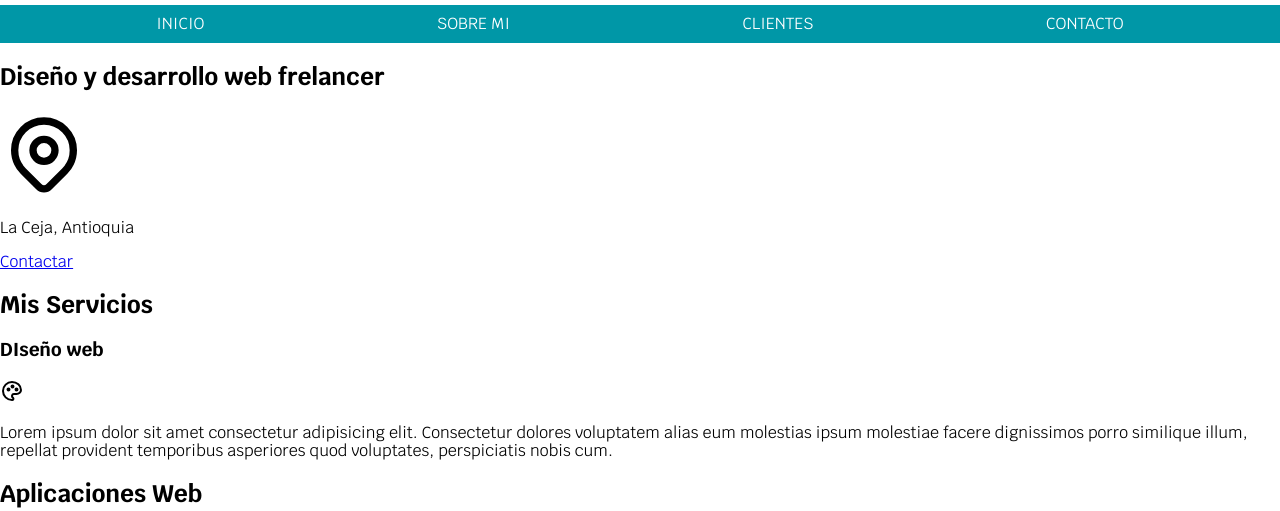
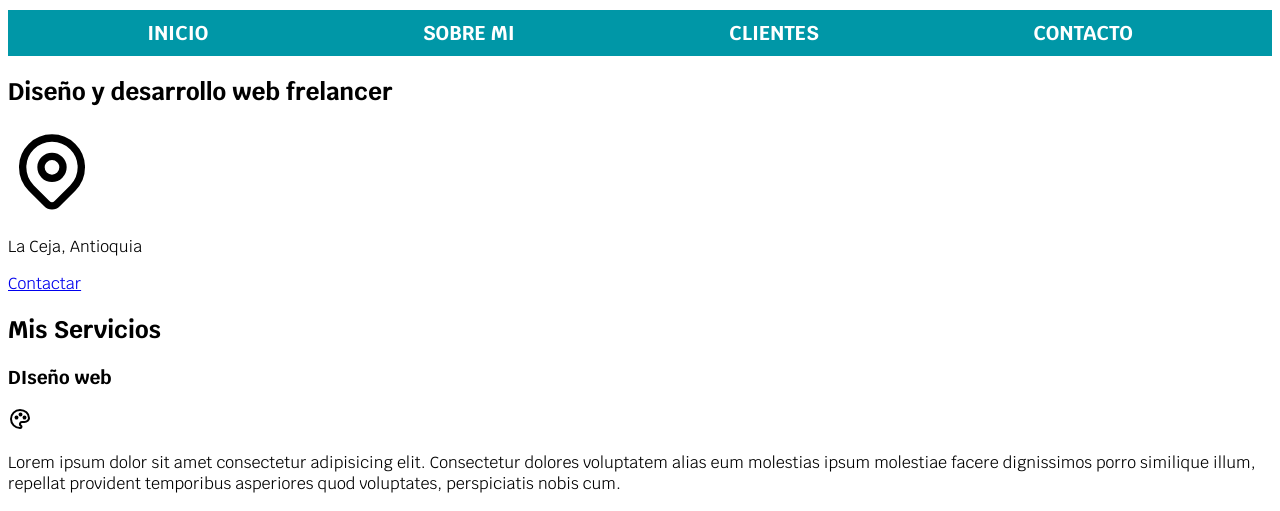
Before and after one commit to JUANJOSEROMANPROGRAMA/Curso-Desarrollo-Web-Udemy, a plain HTML site: page Sitio Freelancer/Html/index.html in a window 1280 px wide. Shown: the part 90-601 px from the top of the page. Drawn offline with Linux system fonts and the light colour scheme.

Commit message:
Sitio Frelancer:Ruta css corregida

```diff
--- a/Sitio Freelancer/Css/style.css
+++ b/Sitio Freelancer/Css/style.css
@@ -61,6 +61,6 @@ justify-content: space-around;
 .navegacion-principal a{
     color: var(--blanco);
     text-decoration: none;
-
-
+    font-size: 2rem;
+    font-weight: bold;
 }
--- a/Sitio Freelancer/Html/index.html
+++ b/Sitio Freelancer/Html/index.html
@@ -6,8 +6,8 @@
     <meta name="viewport" content="width=device-width, initial-scale=1.0">
     <title>Diseñador Frelancer</title>
 
-    <link rel="stylesheet" href="/Css/normalize.css">
-    <link rel="preload" href="/Css/normalize.css">
+    <link rel="stylesheet" href="/Sitio Freelancer/Css/style.css">
+    <link rel="preload" href="/Sitio Freelancer/Css/normalize.css">
 
 
 
@@ -16,8 +16,8 @@
     <link rel="preconnect" href="https://fonts.gstatic.com" crossorigin>
     <link href="https://fonts.googleapis.com/css2?family=Krub:wght@400;700&display=swap" rel="stylesheet">
 
-    <link rel="preload" href="/Css/style.css" as="style">
-    <link rel="stylesheet" href="/Css/style.css">
+    <link rel="preload" href="/Sitio Freelancer/Css/style.css" as="style">
+    <link rel="stylesheet" href="/Sitio Freelancer/Css/style.css">
 
 
 </head>
@@ -31,7 +31,7 @@
     <div class="nav-bg">
         <nav class="navegacion-principal contenedor">
 
-            <a href="">INICIO</a>
+            <a href="#">INICIO</a>
             <a href="#">SOBRE MI</a>
             <a href="#">CLIENTES</a>
             <a href="#">CONTACTO</a>
```
